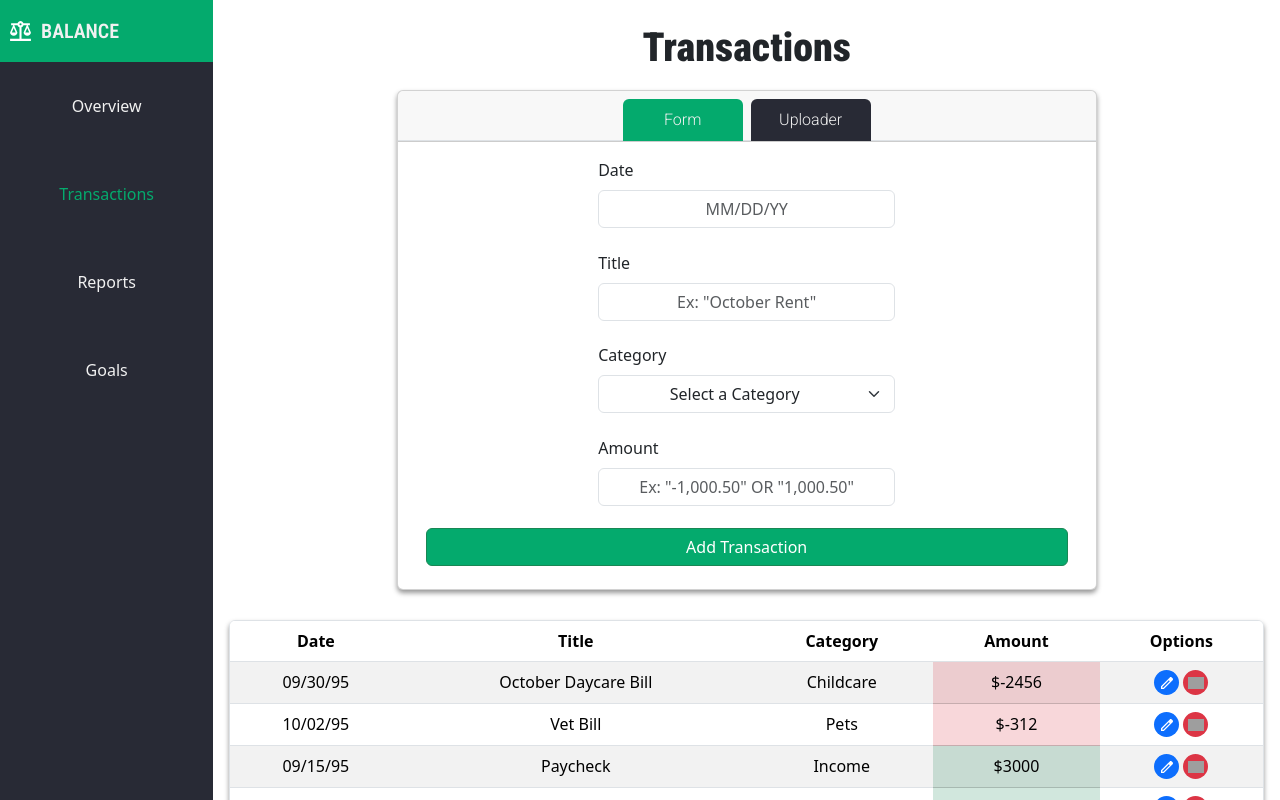
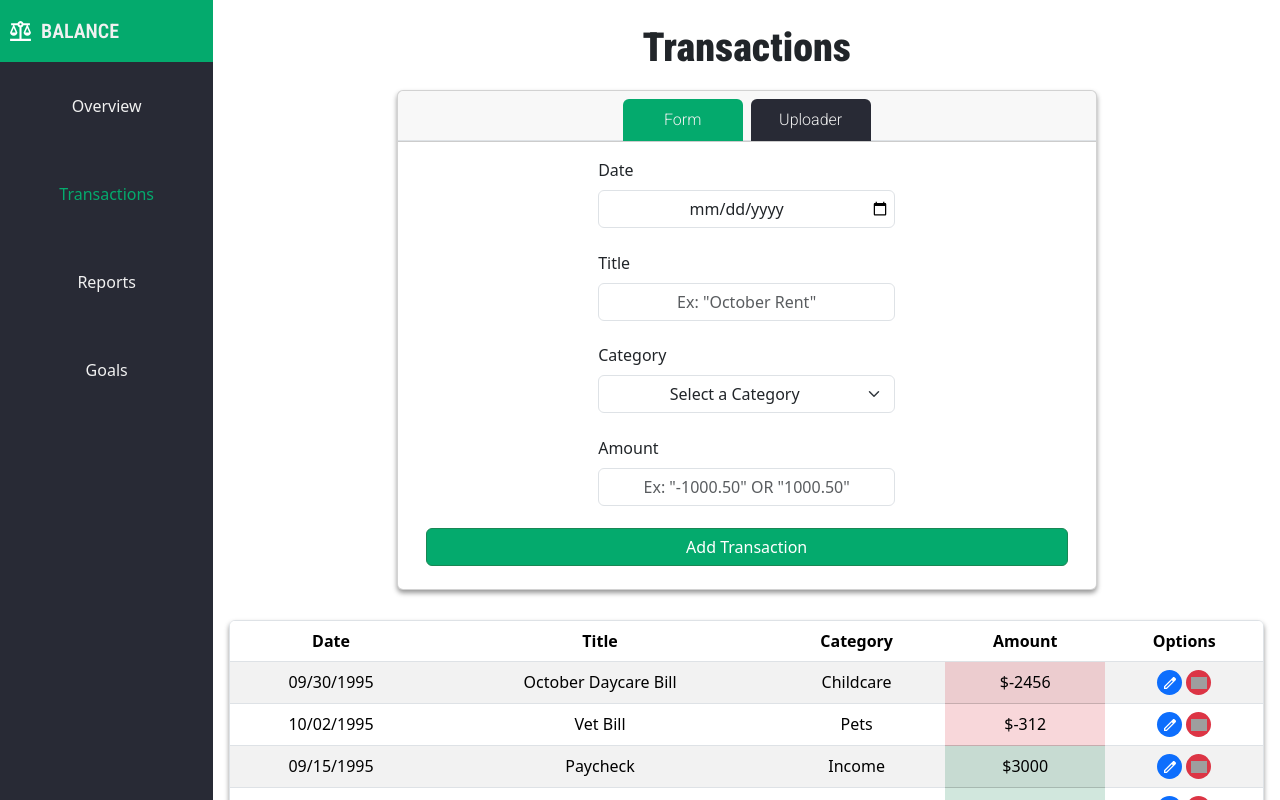
Before and after one commit to ezsota/balance, a React (Vite) app: page /transactions-view in a window 1280 px wide. Built offline with nearby package versions, Linux system fonts and the light colour scheme; grey boxes are pictures that could not be loaded.

Commit message:
Fixed backend transaction model and updated frontend form date input

```diff
--- a/src/components/TransactionForm.jsx
+++ b/src/components/TransactionForm.jsx
@@ -48,7 +48,7 @@ export default function TransactionForm(props) {
                 <div className="col-12 col-md-6">
                     <label htmlFor="date" className="form-label">Date</label>
                     <input
-                        type="text" id="date"
+                        type="date" id="date"
                         className="form-control px-1 text-center"
                         placeholder="MM/DD/YY"
                         required />
@@ -100,7 +100,7 @@ export default function TransactionForm(props) {
                         id="amount"
                         type="text"
                         className="form-control text-center"
-                        placeholder='Ex: "-1,000.50" OR "1,000.50"'
+                        placeholder='Ex: "-1000.50" OR "1000.50"'
                         value={displayAmount}
                         // Block "Enter" button form submission:
                         onKeyDown={(event) => {
--- a/src/components/TransactionList.jsx
+++ b/src/components/TransactionList.jsx
@@ -5,28 +5,28 @@ const transactionsTestData = [
         title: "October Daycare Bill",
         amount: -2456,
         category: "Childcare",
-        date: "09/30/95"
+        date: "09/30/1995"
     },
     {
         id: "MongoDB_id9834508243",
         title: "Vet Bill",
         amount: -312,
         category: "Pets",
-        date: "10/02/95"
+        date: "10/02/1995"
     },
     {
         id: "MongoDB_id098329823043",
         title: "Paycheck",
         amount: 3000,
         category: "Income",
-        date: "09/15/95"
+        date: "09/15/1995"
     },
     {
         id: "MongoDB_id987654236494",
         title: "Paycheck",
         amount: 3000,
         category: "Income",
-        date: "09/30/95"
+        date: "09/30/1995"
     }
 ];
 // TEST DATA
```
Also changed, not shown: 1 other file (tests, documents, lock files or other folders).
